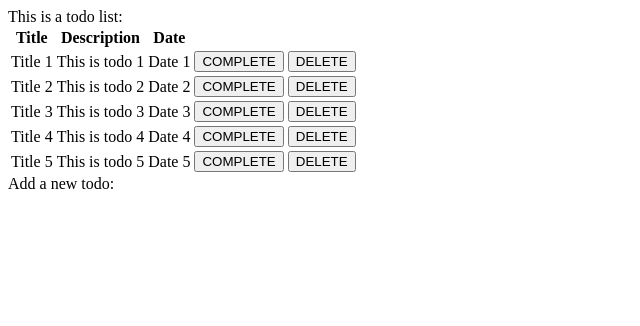
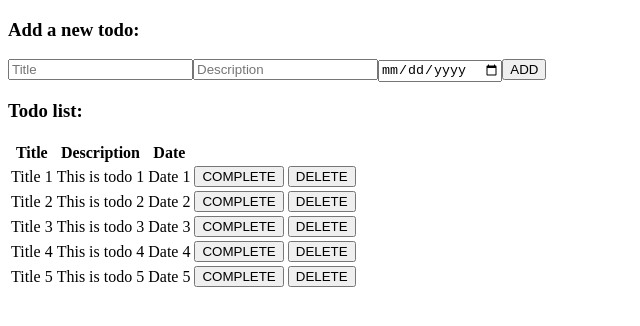
Before and after one commit to lam-ngo/Redux_practice_todo-list, a React (Create React App) app: page / in a window 1280 px wide. Shown: the top 326 px of the page, without its empty margins (0-640 px from the left). Built offline with nearby package versions, Linux system fonts and the light colour scheme.

Commit message:
Added component to add new todo

```diff
--- a/src/components/App.js
+++ b/src/components/App.js
@@ -1,9 +1,24 @@
 import React, { Component } from 'react';
 import { connect } from 'react-redux';
 
-const TodoList = ({ todos, completeTodo, deleteTodo }) =>
+const TodoList = ({ todos, addTodo, completeTodo, deleteTodo }) =>
   <div>
-    This is a todo list:
+    <h3>Add a new todo:</h3>
+    <div>
+      <input type="text" placeholder="Title"></input>
+      <input type="text" placeholder="Description"></input>
+      <input type="date"></input>
+      <button
+        onClick={() => addTodo({
+          title: "New title",
+          description: "This is a new todo",
+          date: "New date"
+        })}>
+        ADD
+      </button>
+    </div>
+
+    <h3>Todo list:</h3>
     <table>
       <thead>
         <tr>
@@ -23,8 +38,6 @@ const TodoList = ({ todos, completeTodo, deleteTodo }) =>
         )}
       </tbody>
     </table>
-    Add a new todo:
-
   </div>
 
 const Todo = ({ todo, completeTodo, deleteTodo }) =>
@@ -39,9 +52,9 @@ const Todo = ({ todo, completeTodo, deleteTodo }) =>
 const mapStateToProps = state => ({ todos: state })
 
 const mapDispatchToProps = dispatch => ({
+  addTodo: newTodo => dispatch({ type: 'ADD_TODO', payload: newTodo }),
   completeTodo: index => dispatch({ type: 'COMPLETE_TODO', payload: index}),
   deleteTodo: index => dispatch({ type: 'DELETE_TODO', payload: index}),
-  addTodo: newTodo => dispatch({ type: 'ADD_TODO', payload: newTodo }),
 })
 
 const App = connect(mapStateToProps, mapDispatchToProps)(TodoList);
```
